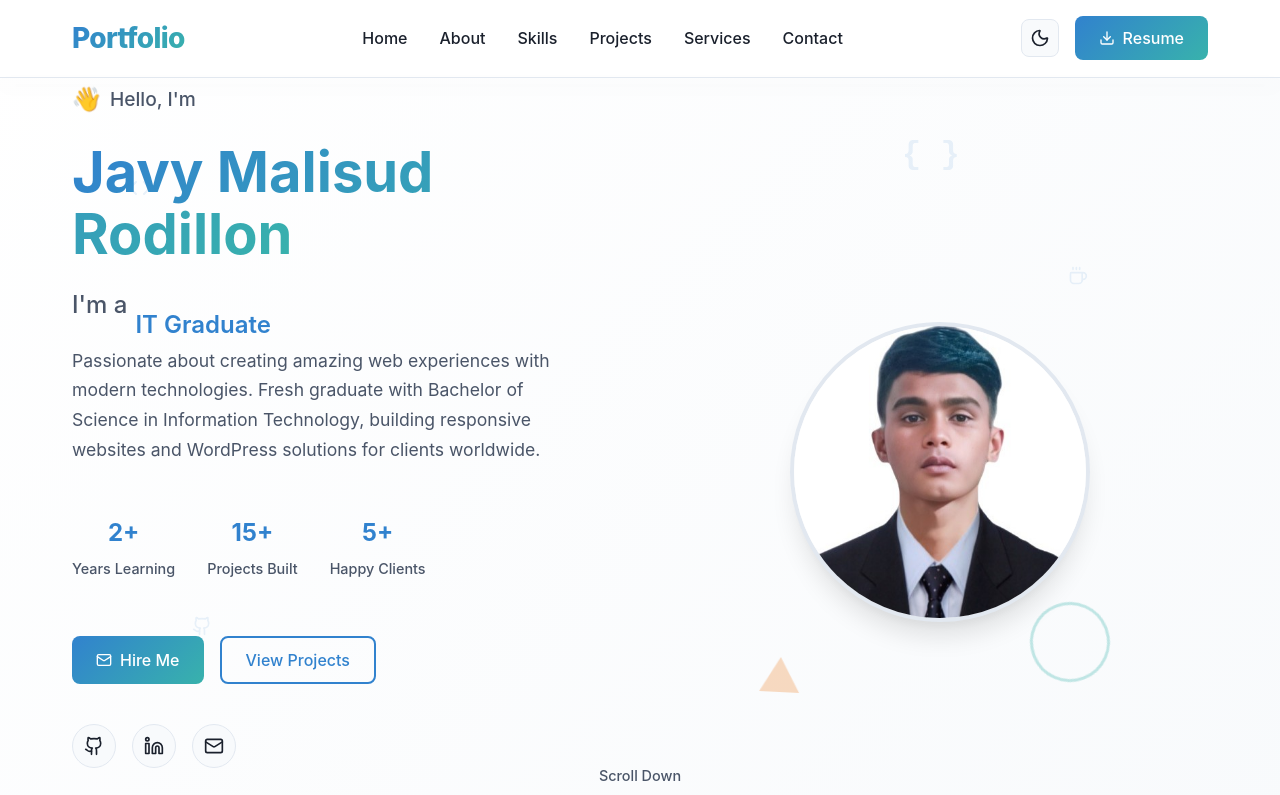
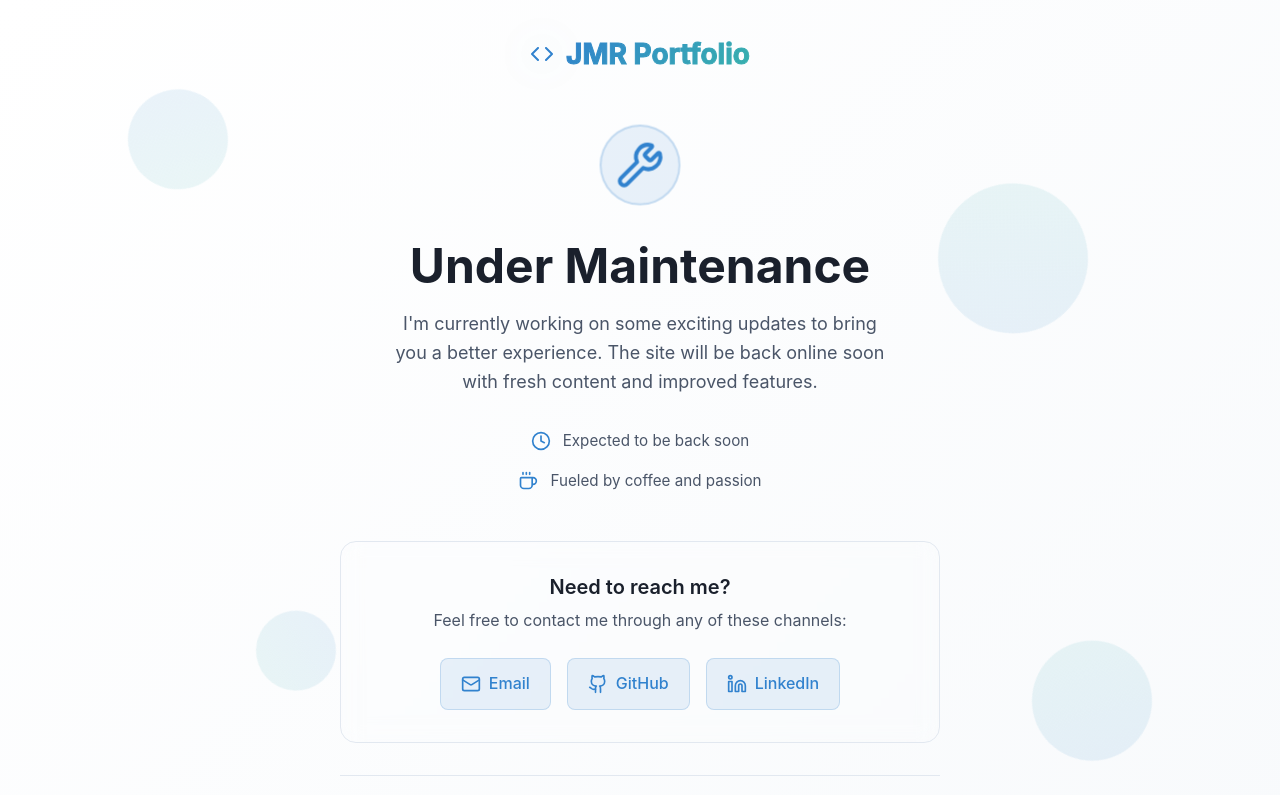
Before and after one commit to RvnXcnnrr/personal-portfolio, a React (Vite) app: page / in a window 1280 px wide. Shown: the top 795 px of the page. Built offline with nearby package versions, Linux system fonts and the light colour scheme; no server answers.

Commit message:
Switch to maintenance mode for portfolio updates

```diff
--- a/src/main.jsx
+++ b/src/main.jsx
@@ -3,11 +3,11 @@ import { createRoot } from 'react-dom/client'
 import './index.css'
 import './styles/global.css'
 // Switch between MaintenanceApp and App for maintenance mode
-// import MaintenanceApp from './MaintenanceApp.jsx'
-import App from './App.jsx'
+import MaintenanceApp from './MaintenanceApp.jsx'
+// import App from './App.jsx'
 
 createRoot(document.getElementById('root')).render(
   <StrictMode>
-    <App />
+    <MaintenanceApp />
   </StrictMode>,
 )
```
